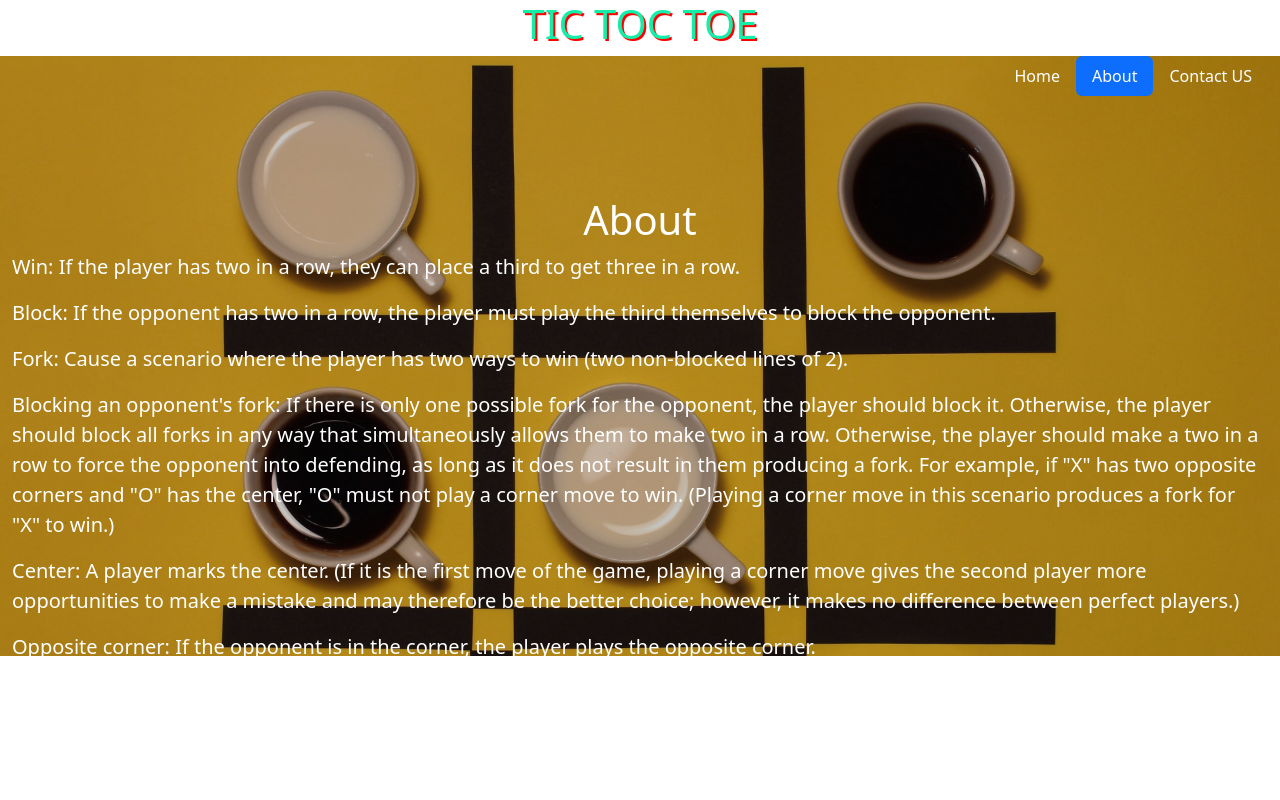
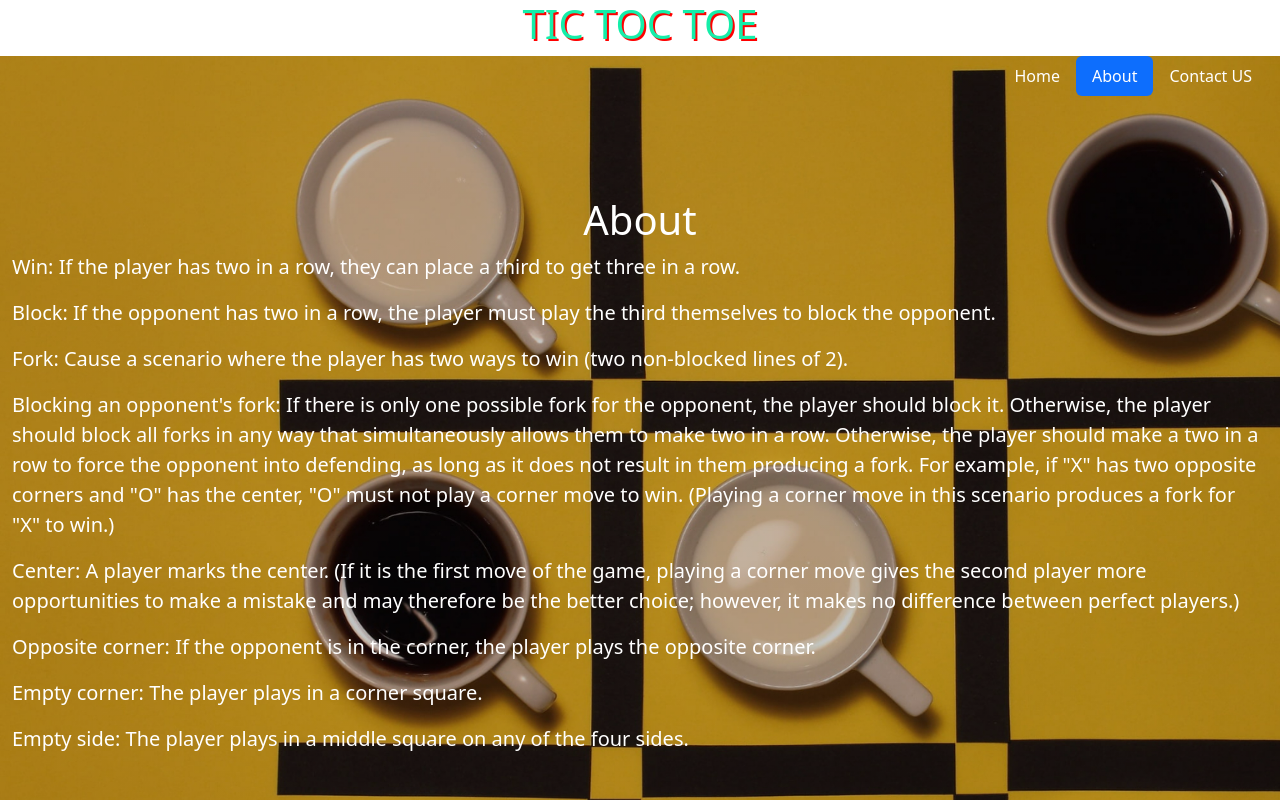
Before and after one commit to vigneshwarank786/tictac-design, a plain HTML site: page index.html in a window 1280 px wide. Both pictures are taken after a click on the tab "About". Shown: the top 800 px of the page. Drawn offline with nearby package versions, Linux system fonts and the light colour scheme.

Commit message:
"day 2 height adjustment"

```diff
--- a/index.css
+++ b/index.css
@@ -2,7 +2,8 @@
     background-image:  linear-gradient( rgba(0, 0, 0, 0.219), rgba(0, 0, 0, 0.23) ),url(./images/wallpaperflare.com_wallpaper.jpg);
     background-repeat: no-repeat;
     width: 100%;
-    height: 600px;
+min-height: 900px;
+   max-height: max-content;
 background-size: cover;
 }
 
@@ -15,3 +16,8 @@ background-size: cover;
    color: rgb(21, 238, 169);
    text-shadow: 2px 2px #FF0000;
 }
+
+
+#profile{
+    margin-bottom: 5px;
+}
```
